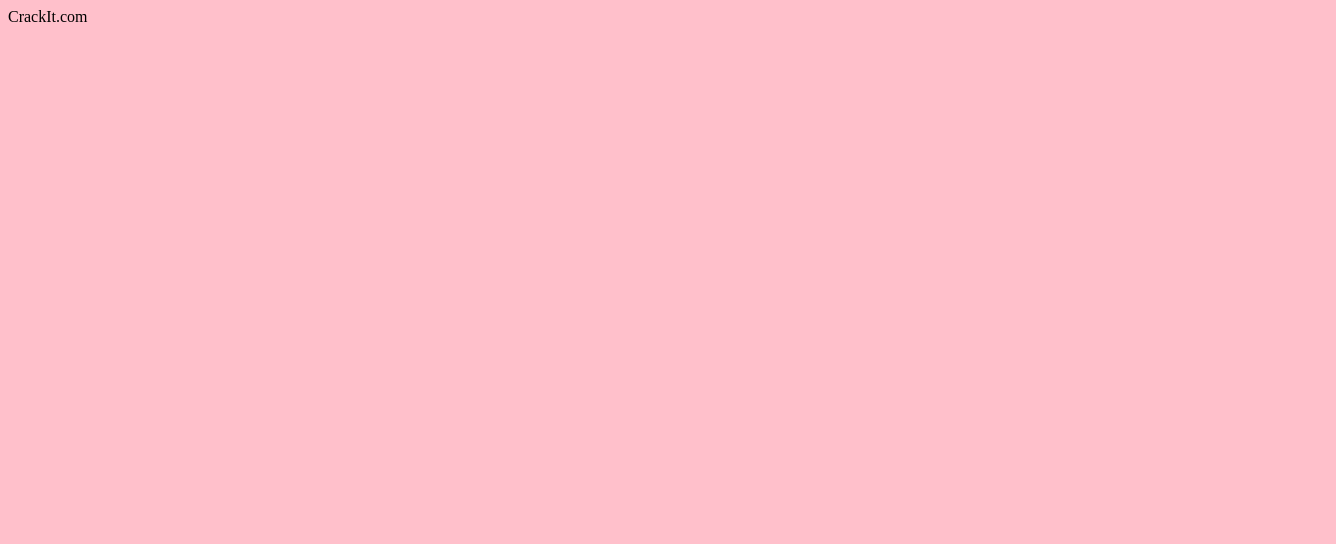
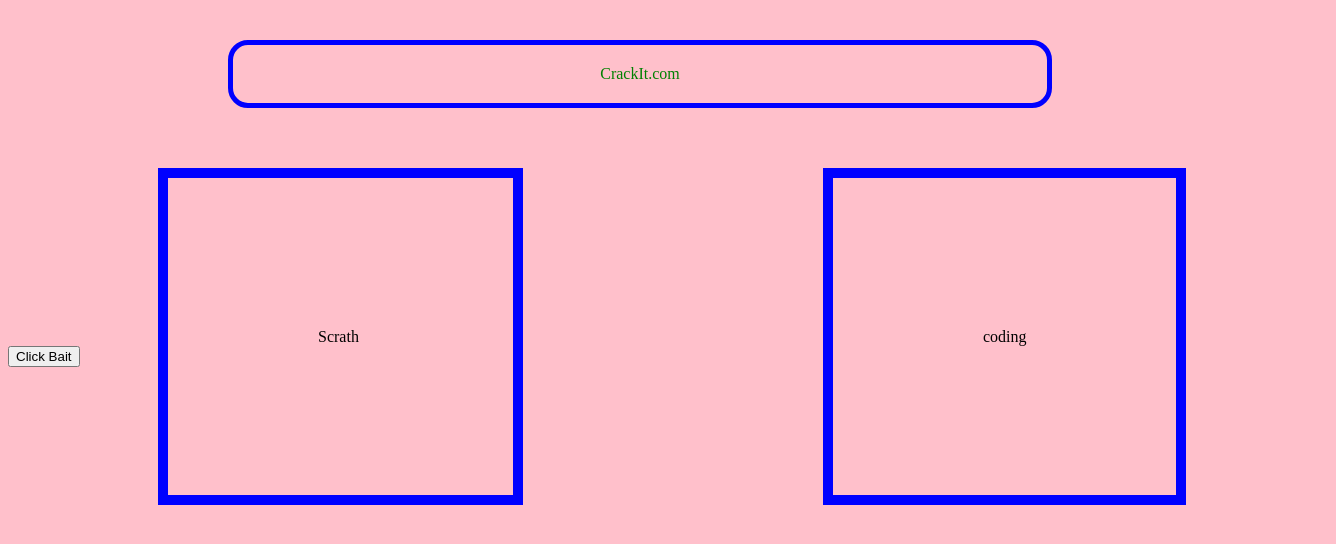
Before and after one commit to KeishanDejan/CrackIt.com, a plain HTML site: page index.html in a window 1280 px wide. Shown: the whole page, 1336 px wide, since content can reach past the window. Drawn offline with Linux system fonts and the light colour scheme.

Commit message:
making some style and testing

```diff
--- a/index.html
+++ b/index.html
@@ -16,7 +16,14 @@
     </header>
 
     <main>
+        <span id="scrath" class="course">
+            Scrath
+        </span>
+        <span id="coding" class="course">
+            coding
+        </span>
 
+        <button type ="button" onclick="Hi()">Click Bait</button>
     </main>
 
     <footer>
--- a/index.js
+++ b/index.js
@@ -1 +1,5 @@
-console.log("Hello World");
+console.log("Hello World")
+
+function Hi(){
+    console.log("Hello,")
+}
--- a/style.css
+++ b/style.css
@@ -1,7 +1,28 @@
-#subtitle {
+#subTitle {
     color: green;
+    margin: 20px 20px 20px 20px;
+    padding: 20px 20px 20px 20px;
+    text-align: center;
+    border-color: blue;
+    border-style: solid;
+    border-width: 5px;
+    border-radius: 20px;
+}
+
+header {
+    margin: 10px 100px 100px 100px;
+    padding: 10px 100px 100px 100px;
 }
 
 body {
     background-color: pink;
 }
+
+.course {
+    border-color: blue;
+    border-style: solid;
+    border-width: 10px;
+    margin: 150px 150px 150px 150px;
+    padding: 150px 150px 150px 150px;
+
+}
```
